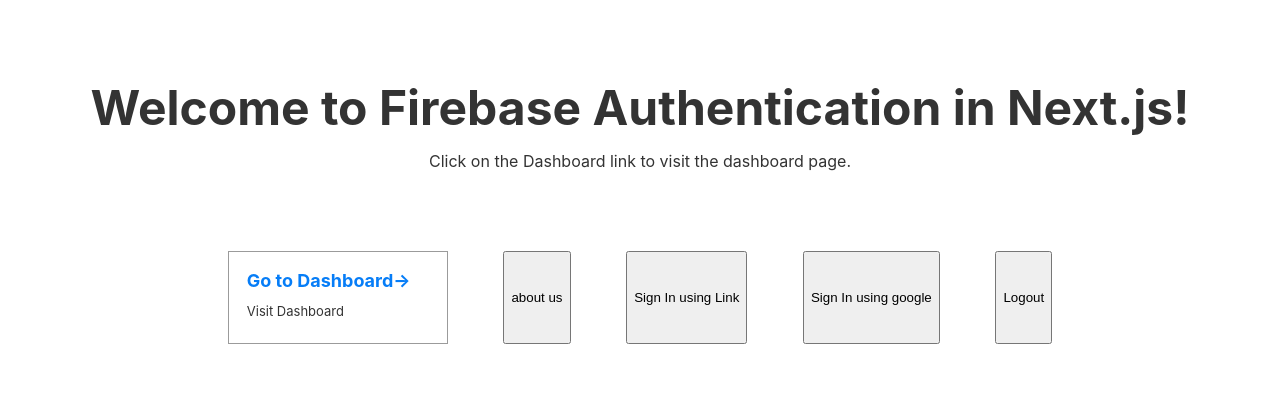
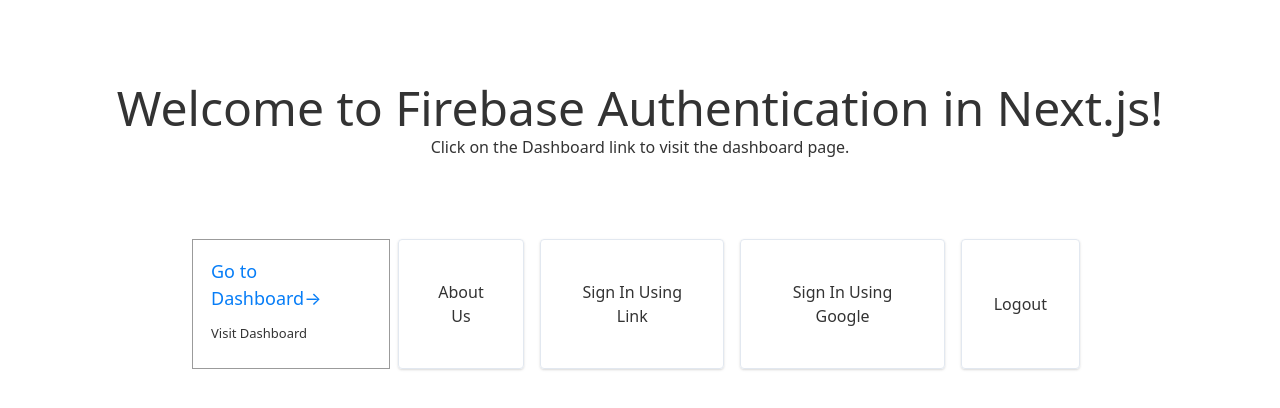
Before and after one commit to musayann/next.js-playground, a Next.js app: page / in a window 1280 px wide. Shown: the top 408 px of the page. Built offline with nearby package versions, Linux system fonts and the light colour scheme; no server answers.

Commit message:
Add tailwindcss

```diff
--- a/package.json
+++ b/package.json
@@ -8,12 +8,15 @@
     "start": "next start"
   },
   "dependencies": {
+    "autoprefixer": "^9.8.6",
     "dotenv": "^8.2.0",
     "firebase": "^7.18.0",
     "next": "9.5.2",
+    "postcss-import": "^12.0.1",
     "react": "16.13.1",
     "react-dom": "16.13.1",
     "react-redux": "^7.1.0",
-    "redux": "^3.6.0"
+    "redux": "^3.6.0",
+    "tailwindcss": "^1.7.1"
   }
 }
--- a/pages/index.js
+++ b/pages/index.js
@@ -1,7 +1,7 @@
 import React from "react";
 import Link from "next/link";
 import { auth, firebase } from "../lib/firebase";
-import { withRouter } from 'next/router'
+import { withRouter } from "next/router";
 class Home extends React.Component {
   handleSignInViaLink() {
     var actionCodeSettings = {
@@ -73,14 +73,30 @@ class Home extends React.Component {
                 <p>Visit Dashboard</p>
               </a>
             </Link>
-            <button onClick={this.openAbout}>
+            <button
+              onClick={this.openAbout}
+              className="rounded border border-solid px-8 shadow capitalize mx-2"
+            >
               about us
             </button>
-            <button onClick={this.handleSignInViaLink}>
+            <button
+              onClick={this.handleSignInViaLink}
+              className="rounded border border-solid px-8 shadow capitalize mx-2"
+            >
               Sign In using Link
             </button>
-            <button onClick={this.handleSignIn}>Sign In using google</button>
-            <button onClick={this.handleLogout}>Logout</button>
+            <button
+              onClick={this.handleSignIn}
+              className="rounded border border-solid px-8 shadow capitalize mx-2"
+            >
+              Sign In using google
+            </button>
+            <button
+              onClick={this.handleLogout}
+              className="rounded border border-solid px-8 shadow capitalize mx-2"
+            >
+              Logout
+            </button>
           </div>
         </div>
         <style jsx>{`
@@ -100,7 +116,7 @@ class Home extends React.Component {
             text-align: center;
           }
           .row {
-            max-width: 880px;
+            max-width: 70%;
             margin: 80px auto 40px;
             display: flex;
             flex-direction: row;
@@ -133,4 +149,4 @@ class Home extends React.Component {
     );
   }
 }
-export default  withRouter(Home);
+export default withRouter(Home);
--- /dev/null
+++ b/postcss.config.js
@@ -0,0 +1,3 @@
+module.exports = {
+  plugins: ["postcss-import", "tailwindcss", "autoprefixer"],
+};
--- a/styles/globals.css
+++ b/styles/globals.css
@@ -1,16 +1,3 @@
-html,
-body {
-  padding: 0;
-  margin: 0;
-  font-family: -apple-system, BlinkMacSystemFont, Segoe UI, Roboto, Oxygen,
-    Ubuntu, Cantarell, Fira Sans, Droid Sans, Helvetica Neue, sans-serif;
-}
-
-a {
-  color: inherit;
-  text-decoration: none;
-}
-
-* {
-  box-sizing: border-box;
-}
+@import "tailwindcss/base";
+@import "tailwindcss/components";
+@import "tailwindcss/utilities";
```
Also changed, not shown: 1 other file (tests, documents, lock files or other folders).
